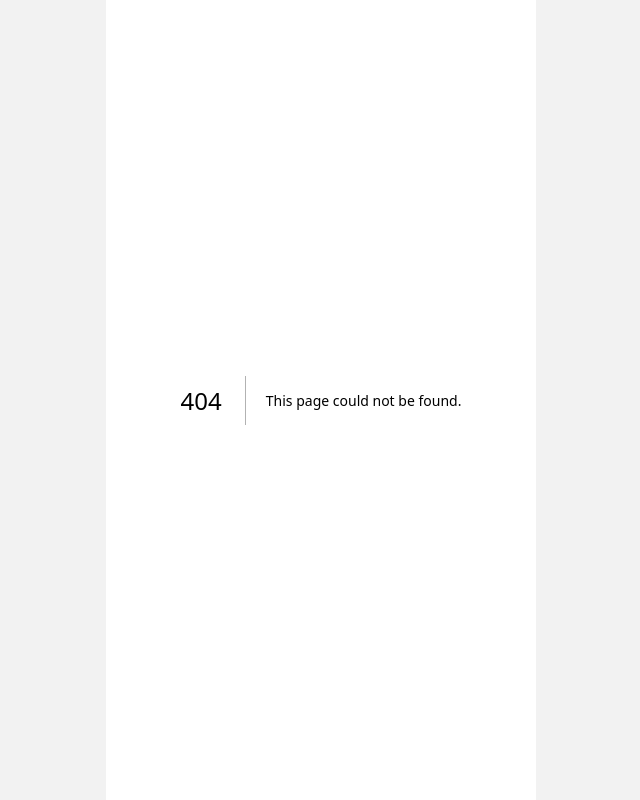
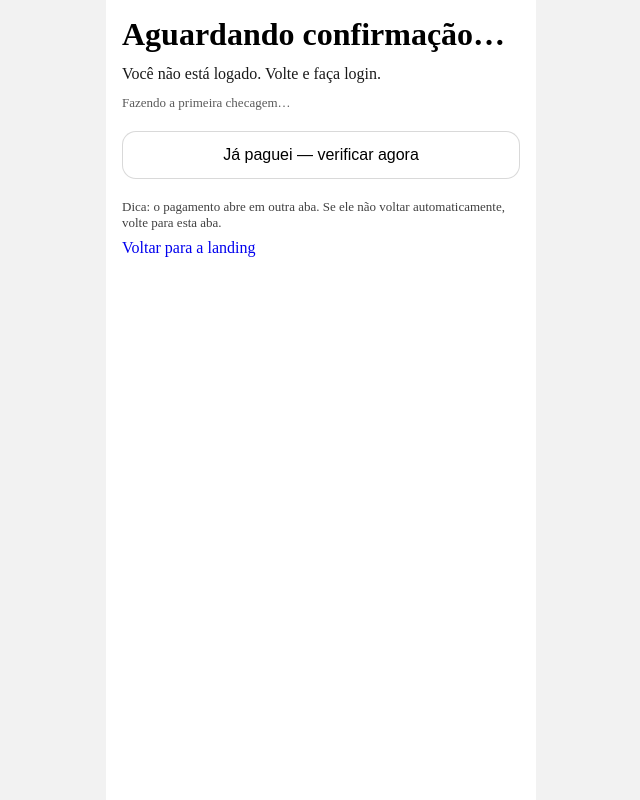
Before and after one commit to excompanhia/aplicativo-jornada, a Next.js app: page /payment/pending in a window 1280 px wide. Before the commit this address had no page. Shown: the whole page, without its empty margins (319-959 px from the left). Built offline with nearby package versions, Linux system fonts and the light colour scheme; no server answers.

Commit message:
Add payment pending page with polling

```diff
--- /dev/null
+++ b/app/payment/pending/page.tsx
@@ -0,0 +1,137 @@
+"use client";
+
+import { useEffect, useMemo, useState } from "react";
+import { useRouter } from "next/navigation";
+import Link from "next/link";
+import { createClient } from "@supabase/supabase-js";
+
+function getSupabaseClient() {
+  const url = process.env.NEXT_PUBLIC_SUPABASE_URL!;
+  const anon = process.env.NEXT_PUBLIC_SUPABASE_ANON_KEY!;
+  return createClient(url, anon);
+}
+
+export default function PaymentPendingPage() {
+  const router = useRouter();
+  const supabase = useMemo(() => getSupabaseClient(), []);
+
+  const [statusText, setStatusText] = useState("Aguardando confirmação do pagamento…");
+  const [lastCheck, setLastCheck] = useState<string | null>(null);
+  const [error, setError] = useState<string | null>(null);
+  const [isChecking, setIsChecking] = useState(false);
+
+  async function checkPassOnce() {
+    if (isChecking) return;
+    setIsChecking(true);
+
+    try {
+      setError(null);
+      setStatusText("Verificando seu passe…");
+
+      // 1) Verifica se há usuário logado
+      const { data: sessionData, error: sessionErr } = await supabase.auth.getSession();
+      if (sessionErr) {
+        setError("Não consegui verificar seu login.");
+        setStatusText("Tente voltar e fazer login novamente.");
+        return;
+      }
+
+      const session = sessionData?.session;
+      if (!session?.user?.id) {
+        setStatusText("Você não está logado. Volte e faça login.");
+        return;
+      }
+
+      const userId = session.user.id;
+
+      // 2) Procura um passe ativo e ainda válido
+      const nowIso = new Date().toISOString();
+
+      const { data, error: passErr } = await supabase
+        .from("passes")
+        .select("id, status, expires_at")
+        .eq("user_id", userId)
+        .eq("status", "active")
+        .gt("expires_at", nowIso)
+        .order("expires_at", { ascending: false })
+        .limit(1);
+
+      setLastCheck(new Date().toLocaleTimeString());
+
+      if (passErr) {
+        setError("Erro ao consultar seu passe.");
+        setStatusText("Aguardando confirmação do pagamento…");
+        return;
+      }
+
+      if (data && data.length > 0) {
+        setStatusText("Pagamento confirmado! Liberando acesso…");
+        router.replace("/journey");
+        return;
+      }
+
+      setStatusText("Aguardando confirmação do pagamento…");
+    } catch (e: any) {
+      setError("Erro inesperado: " + String(e?.message || e));
+      setStatusText("Aguardando confirmação do pagamento…");
+    } finally {
+      setIsChecking(false);
+    }
+  }
+
+  useEffect(() => {
+    // Checa ao abrir
+    checkPassOnce();
+
+    // Polling: checa a cada 3 segundos
+    const t = setInterval(() => {
+      checkPassOnce();
+    }, 3000);
+
+    return () => clearInterval(t);
+    // eslint-disable-next-line react-hooks/exhaustive-deps
+  }, []);
+
+  return (
+    <main style={{ padding: 16, display: "flex", flexDirection: "column", gap: 12, maxWidth: 520 }}>
+      <h1 style={{ margin: 0 }}>Aguardando confirmação…</h1>
+
+      <p style={{ margin: 0, opacity: 0.9 }}>{statusText}</p>
+
+      <div style={{ fontSize: 13, opacity: 0.65 }}>
+        {lastCheck ? `Última checagem: ${lastCheck}` : "Fazendo a primeira checagem…"}
+      </div>
+
+      {error && (
+        <div style={{ color: "crimson" }}>
+          <b>Erro:</b> {error}
+        </div>
+      )}
+
+      <button
+        onClick={checkPassOnce}
+        style={{
+          height: 48,
+          borderRadius: 14,
+          border: "1px solid rgba(0,0,0,0.15)",
+          background: "white",
+          fontSize: 16,
+          cursor: "pointer",
+          marginTop: 8,
+        }}
+      >
+        Já paguei — verificar agora
+      </button>
+
+      <div style={{ marginTop: 8, display: "flex", flexDirection: "column", gap: 8 }}>
+        <div style={{ fontSize: 13, opacity: 0.75 }}>
+          Dica: o pagamento abre em outra aba. Se ele não voltar automaticamente, volte para esta aba.
+        </div>
+
+        <Link href="/" style={{ textDecoration: "none" }}>
+          Voltar para a landing
+        </Link>
+      </div>
+    </main>
+  );
+}
```
